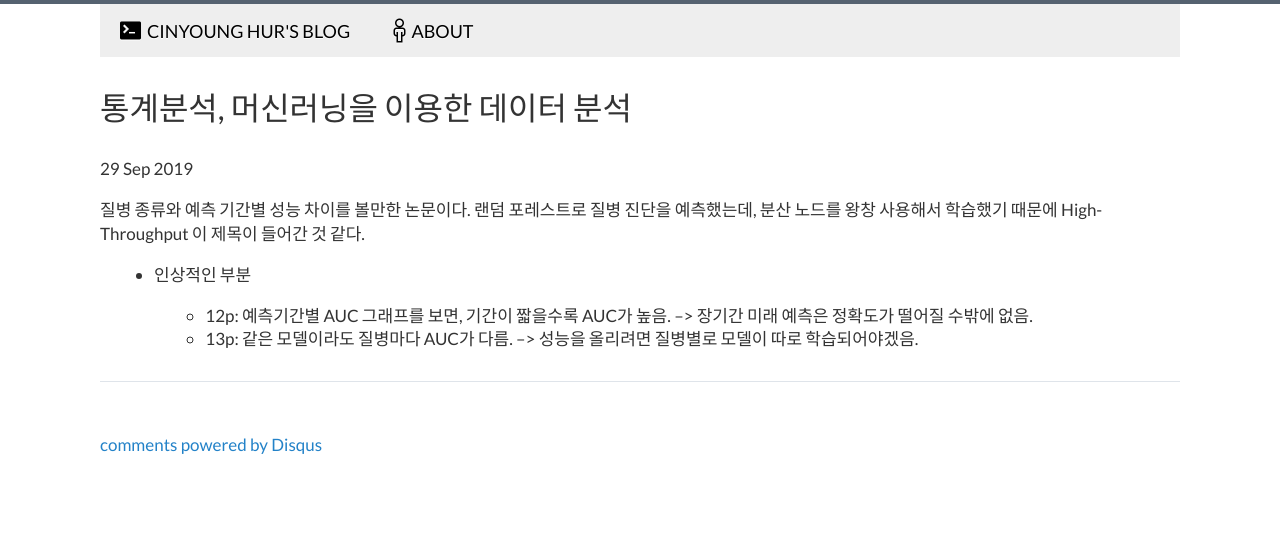
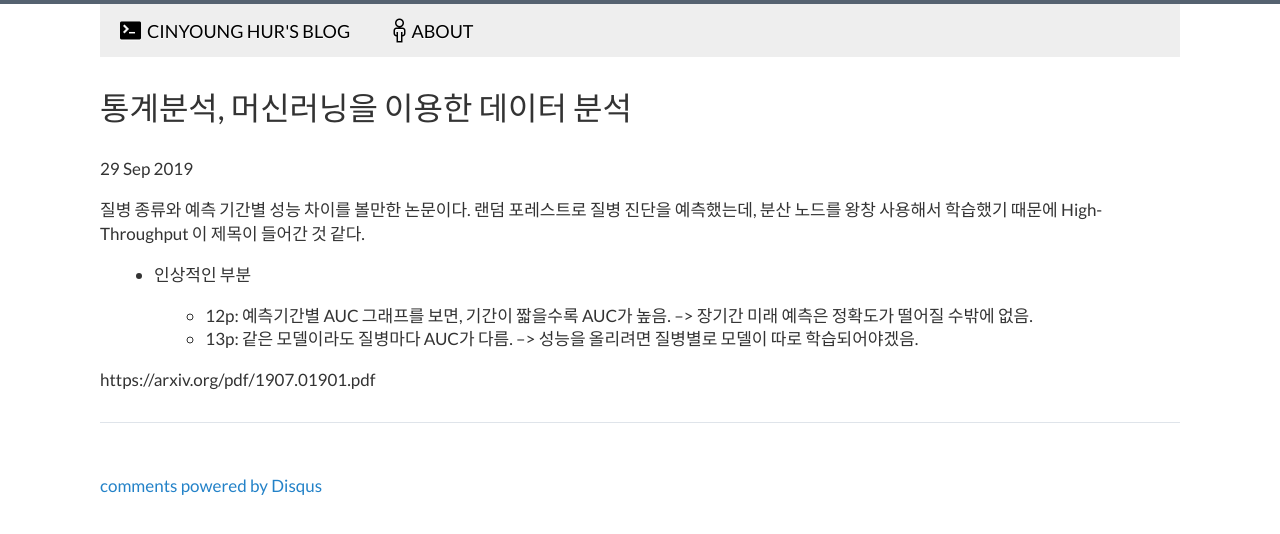
Before and after one commit to hurcy/hurcy.github.io, a Jekyll site: the page built from _posts/2019-07-04-high-throughput-machine-learning-from-electronic-health-records.markdown, in a window 1280 px wide. Shown: the top 534 px of the page. Built offline with Jekyll 4.4.1, drawn with Linux system fonts in a browser that asks for light colours; our own code applies the rules of GitHub Pages for plain Markdown files; comment, search, counter and statistics services are not loaded; some of the changed lines change nothing that is shown.

Commit message:
Update 2019-07-04-high-throughput-machine-learning-from-electronic-health-records.markdown

```diff
--- a/_posts/2019-07-04-high-throughput-machine-learning-from-electronic-health-records.markdown
+++ b/_posts/2019-07-04-high-throughput-machine-learning-from-electronic-health-records.markdown
@@ -4,6 +4,7 @@ layout: post
 categories: ko
 published: true
 ---
+
 
 질병 종류와 예측 기간별 성능 차이를 볼만한 논문이다.
 랜덤 포레스트로 질병 진단을 예측했는데, 분산 노드를 왕창 사용해서 학습했기 때문에 High-Throughput 이 제목이 들어간 것 같다.
@@ -12,3 +13,6 @@ published: true
 - 인상적인 부분
   - 12p: 예측기간별 AUC 그래프를 보면, 기간이 짧을수록 AUC가 높음. --> 장기간 미래 예측은 정확도가 떨어질 수밖에 없음.
   - 13p: 같은 모델이라도 질병마다 AUC가 다름. --> 성능을 올리려면 질병별로 모델이 따로 학습되어야겠음.
+
+
+https://arxiv.org/pdf/1907.01901.pdf
```
